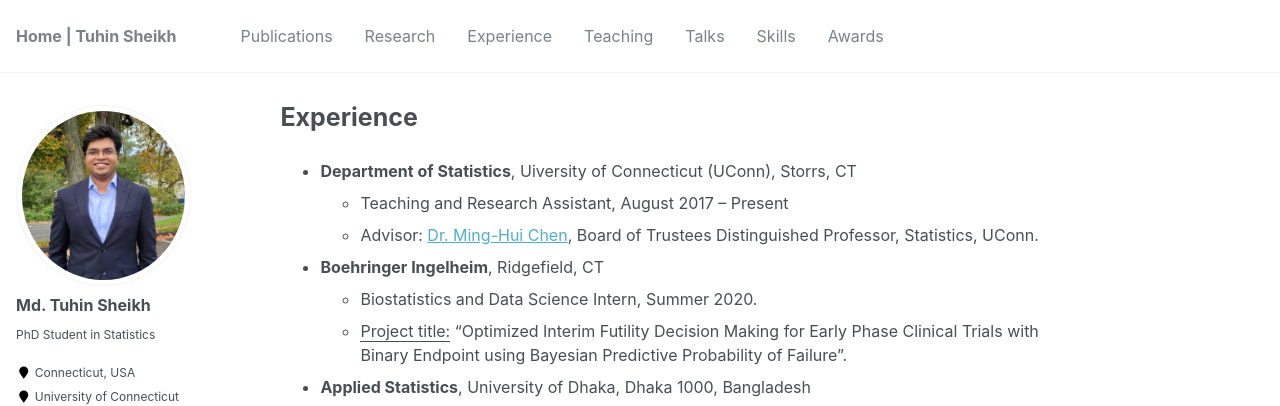
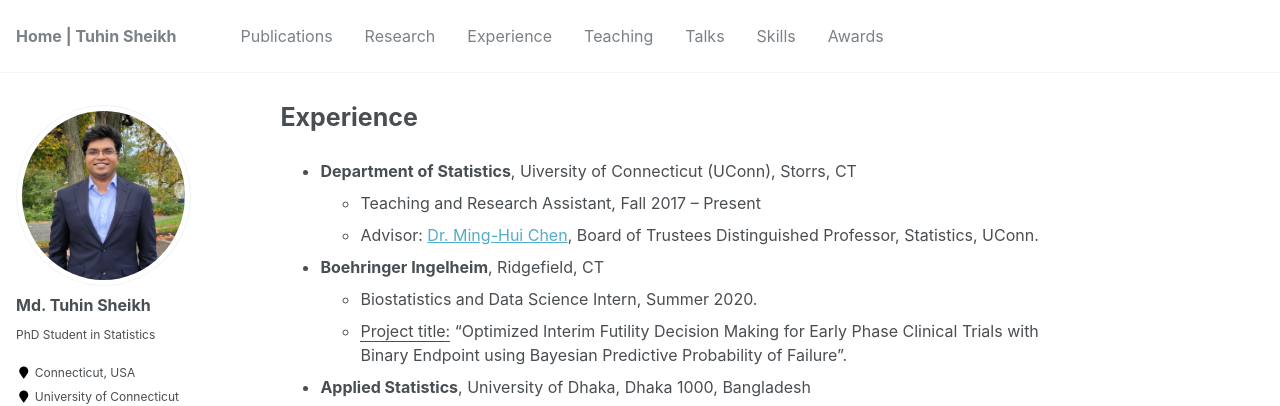
Before and after one commit to mdtuhinsheikh/mdtuhinsheikh.github.io, a Jekyll site: the page built from _pages/experience.md, in a window 1280 px wide. Shown: the top 406 px of the page. Built offline with Jekyll 4.4.1, drawn with Linux system fonts in a browser that asks for light colours.

Commit message:
Update experience.md

```diff
--- a/_pages/experience.md
+++ b/_pages/experience.md
@@ -5,7 +5,7 @@ author_profile: true
 ---
 
 * **Department of Statistics**, Uiversity of Connecticut (UConn), Storrs, CT
-  - Teaching and Research Assistant, August 2017 -- Present
+  - Teaching and Research Assistant, Fall 2017 -- Present
   - Advisor: [Dr. Ming-Hui Chen](http://merlot.stat.uconn.edu/~mhchen/), Board of Trustees Distinguished Professor, Statistics, UConn.
 * **Boehringer Ingelheim**, Ridgefield, CT
   - Biostatistics and Data Science Intern, Summer 2020.
```
